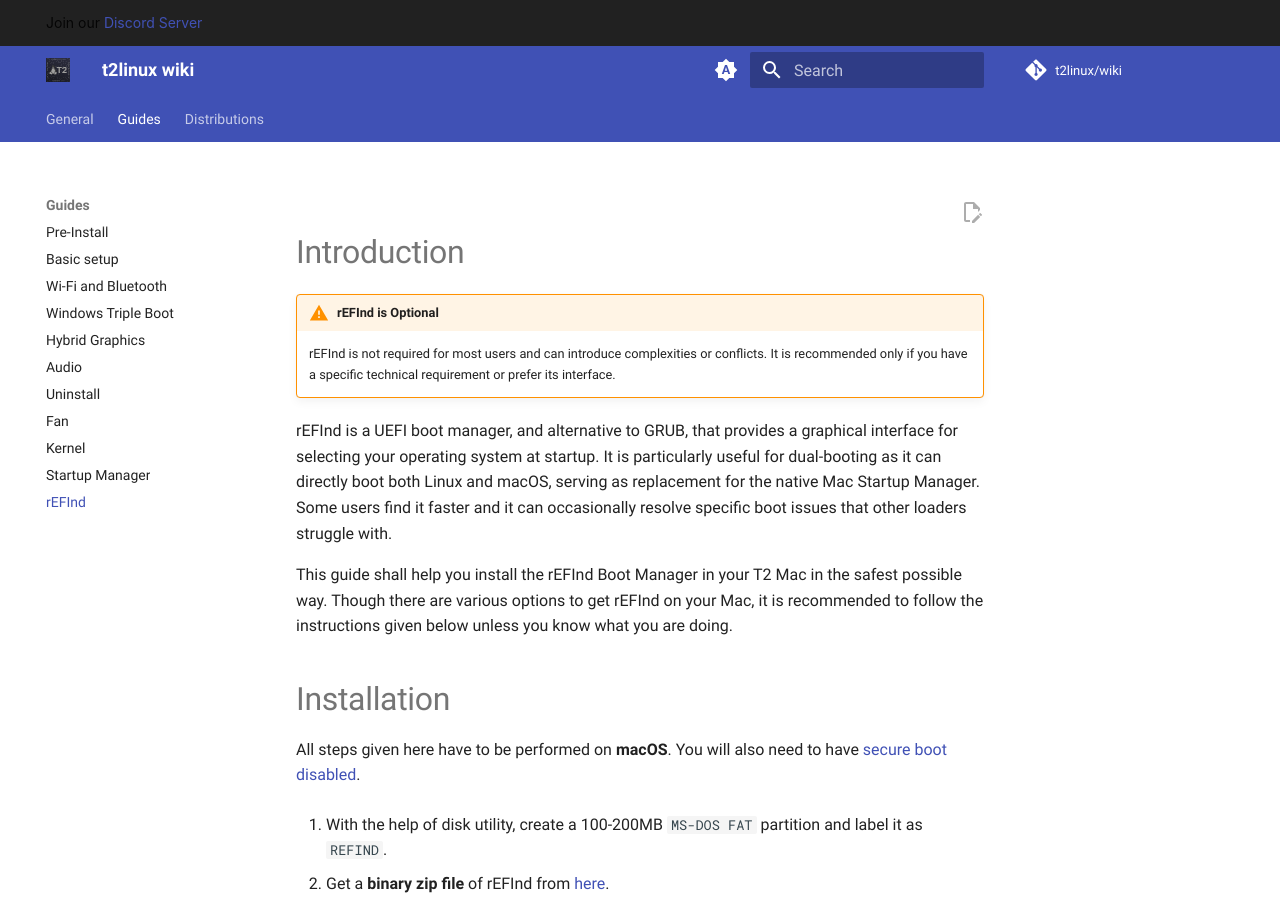
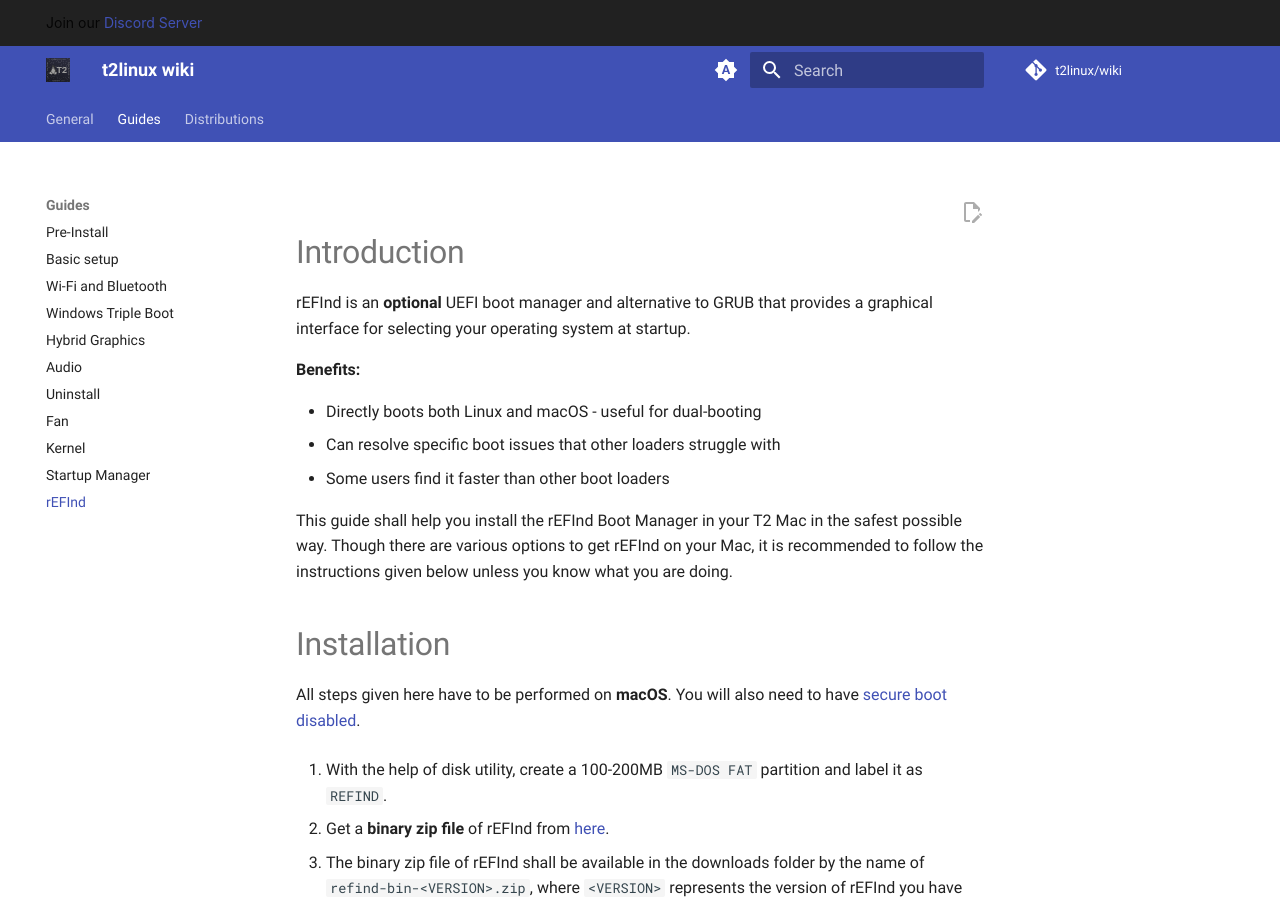
Before and after one commit to t2linux/wiki, an MkDocs documentation site: the page built from docs/guides/refind.md, in a window 1280 px wide and 900 px high. Built offline with MkDocs 1.6.1 and Material for MkDocs 9.7.7, drawn with Linux system fonts in a browser that asks for light colours; comment, search, counter and statistics services are not loaded.

Commit message:
docs: Restructure rEFInd introduction to explicitly list benefits and clarify its optional nature.

```diff
--- a/docs/guides/refind.md
+++ b/docs/guides/refind.md
@@ -1,9 +1,12 @@
 # Introduction
 
-!!! Warning "rEFInd is Optional"
-    rEFInd is not required for most users and can introduce complexities or conflicts. It is recommended only if you have a specific technical requirement or prefer its interface.
+rEFInd is an **optional** UEFI boot manager and alternative to GRUB that provides a graphical interface for selecting your operating system at startup.
 
-rEFInd is a UEFI boot manager, and alternative to GRUB, that provides a graphical interface for selecting your operating system at startup. It is particularly useful for dual-booting as it can directly boot both Linux and macOS, serving as replacement for the native Mac Startup Manager. Some users find it faster and it can occasionally resolve specific boot issues that other loaders struggle with.
+**Benefits:**
+
+- Directly boots both Linux and macOS - useful for dual-booting
+- Can resolve specific boot issues that other loaders struggle with
+- Some users find it faster than other boot loaders
 
 This guide shall help you install the rEFInd Boot Manager in your T2 Mac in the safest possible way. Though there are various options to get rEFInd on your Mac, it is recommended to follow the instructions given below unless you know what you are doing.
 
```
